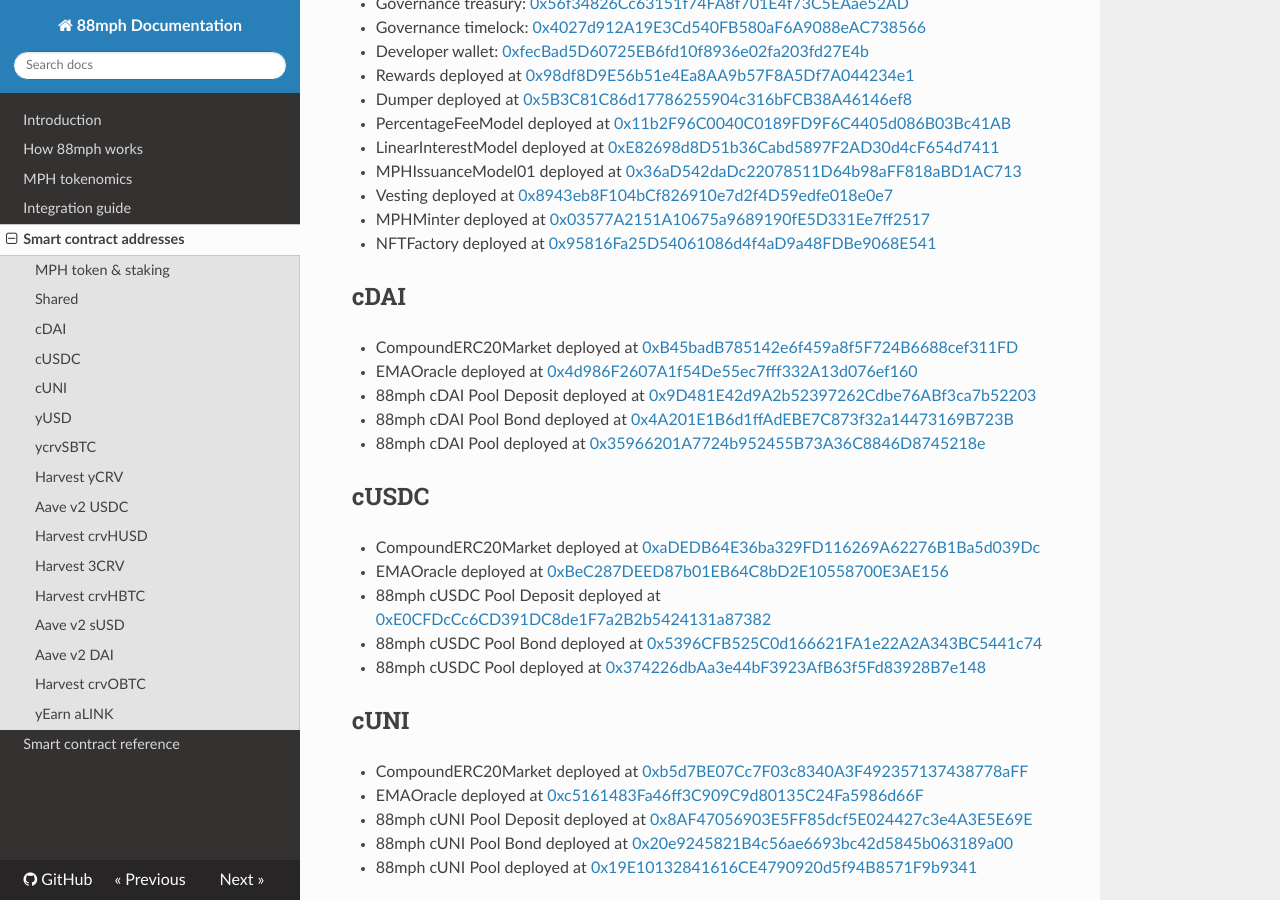
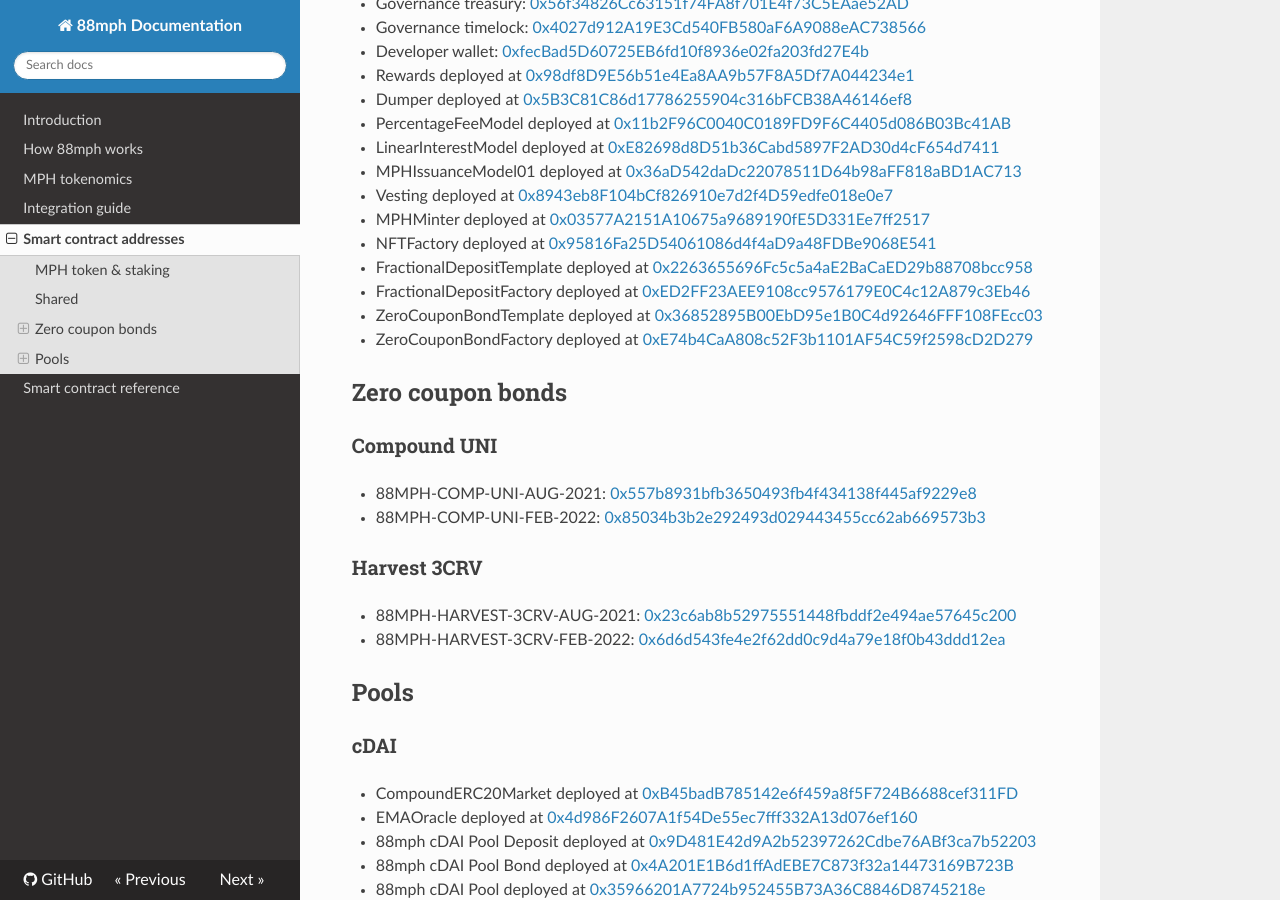
Before and after one commit to 88mphapp/docs, an MkDocs documentation site: the page built from docs/addresses.md, in a window 1280 px wide and 900 px high, scrolled down 400 px. Built offline with MkDocs 1.6.1, drawn with Linux system fonts in a browser that asks for light colours; nearby versions of some CDN libraries.

Commit message:
Add zero coupon bonds documentation

```diff
--- a/docs/addresses.md
+++ b/docs/addresses.md
@@ -20,8 +20,26 @@
 - Vesting deployed at [0x8943eb8F104bCf826910e7d2f4D59edfe018e0e7](https://etherscan.io/address/0x8943eb8F104bCf826910e7d2f4D59edfe018e0e7)
 - MPHMinter deployed at [0x03577A2151A10675a9689190fE5D331Ee7ff2517](https://etherscan.io/address/0x03577A2151A10675a9689190fE5D331Ee7ff2517)
 - NFTFactory deployed at [0x95816Fa25D54061086d4f4aD9a48FDBe9068E541](https://etherscan.io/address/0x95816Fa25D54061086d4f4aD9a48FDBe9068E541)
+- FractionalDepositTemplate deployed at [0x2263655696Fc5c5a4aE2BaCaED29b88708bcc958](https://etherscan.io/address/0x2263655696Fc5c5a4aE2BaCaED29b88708bcc958)
+- FractionalDepositFactory deployed at [0xED2FF23AEE9108cc9576179E0C4c12A879c3Eb46](https://etherscan.io/address/0xED2FF23AEE9108cc9576179E0C4c12A879c3Eb46)
+- ZeroCouponBondTemplate deployed at [0x36852895B00EbD95e1B0C4d92646FFF108FEcc03](https://etherscan.io/address/0x36852895B00EbD95e1B0C4d92646FFF108FEcc03)
+- ZeroCouponBondFactory deployed at [0xE74b4CaA808c52F3b1101AF54C59f2598cD2D279](https://etherscan.io/address/0xE74b4CaA808c52F3b1101AF54C59f2598cD2D279)
 
-## cDAI
+## Zero coupon bonds
+
+### Compound UNI
+
+- 88MPH-COMP-UNI-AUG-2021: [0x557b8931bfb3650493fb4f434138f445af9229e8](https://etherscan.io/address/0x557b8931bfb3650493fb4f434138f445af9229e8)
+- 88MPH-COMP-UNI-FEB-2022: [0x85034b3b2e292493d029443455cc62ab669573b3](https://etherscan.io/address/0x85034b3b2e292493d029443455cc62ab669573b3)
+
+### Harvest 3CRV
+
+- 88MPH-HARVEST-3CRV-AUG-2021: [0x23c6ab8b52975551448fbddf2e494ae57645c200](https://etherscan.io/address/0x23c6ab8b52975551448fbddf2e494ae57645c200)
+- 88MPH-HARVEST-3CRV-FEB-2022: [0x6d6d543fe4e2f62dd0c9d4a79e18f0b43ddd12ea](https://etherscan.io/address/0x6d6d543fe4e2f62dd0c9d4a79e18f0b43ddd12ea)
+
+## Pools
+
+### cDAI
 
 - CompoundERC20Market deployed at [0xB45badB785142e6f459a8f5F724B6688cef311FD](https://etherscan.io/address/0xB45badB785142e6f459a8f5F724B6688cef311FD)
 - EMAOracle deployed at [0x4d986F2607A1f54De55ec7fff332A13d076ef160](https://etherscan.io/address/0x4d986F2607A1f54De55ec7fff332A13d076ef160)
@@ -29,7 +47,7 @@
 - 88mph cDAI Pool Bond deployed at [0x4A201E1B6d1ffAdEBE7C873f32a14473169B723B](https://etherscan.io/address/0x4A201E1B6d1ffAdEBE7C873f32a14473169B723B)
 - 88mph cDAI Pool deployed at [0x35966201A7724b952455B73A36C8846D8745218e](https://etherscan.io/address/0x35966201A7724b952455B73A36C8846D8745218e)
 
-## cUSDC
+### cUSDC
 
 - CompoundERC20Market deployed at [0xaDEDB64E36ba329FD116269A62276B1Ba5d039Dc](https://etherscan.io/address/0xaDEDB64E36ba329FD116269A62276B1Ba5d039Dc)
 - EMAOracle deployed at [0xBeC287DEED87b01EB64C8bD2E10558700E3AE156](https://etherscan.io/address/0xBeC287DEED87b01EB64C8bD2E10558700E3AE156)
@@ -37,7 +55,7 @@
 - 88mph cUSDC Pool Bond deployed at [0x5396CFB525C0d166621FA1e22A2A343BC5441c74](https://etherscan.io/address/0x5396CFB525C0d166621FA1e22A2A343BC5441c74)
 - 88mph cUSDC Pool deployed at [0x374226dbAa3e44bF3923AfB63f5Fd83928B7e148](https://etherscan.io/address/0x374226dbAa3e44bF3923AfB63f5Fd83928B7e148)
 
-## cUNI
+### cUNI
 
 - CompoundERC20Market deployed at [0xb5d7BE07Cc7F03c8340A3F492357137438778aFF](https://etherscan.io/address/0xb5d7BE07Cc7F03c8340A3F492357137438778aFF)
 - EMAOracle deployed at [0xc5161483Fa46ff3C909C9d80135C24Fa5986d66F](https://etherscan.io/address/0xc5161483Fa46ff3C909C9d80135C24Fa5986d66F)
@@ -45,7 +63,7 @@
 - 88mph cUNI Pool Bond deployed at [0x20e9245821B4c56ae6693bc42d5845b063189a00](https://etherscan.io/address/0x20e9245821B4c56ae6693bc42d5845b063189a00)
 - 88mph cUNI Pool deployed at [0x19E10132841616CE4790920d5f94B8571F9b9341](https://etherscan.io/address/0x19E10132841616CE4790920d5f94B8571F9b9341)
 
-## yUSD
+### yUSD
 
 - YVaultMarket deployed at [0x37315Cdf1d097dfAb8267c0c1Aef6fECaC09d845](https://etherscan.io/address/0x37315Cdf1d097dfAb8267c0c1Aef6fECaC09d845)
 - EMAOracle deployed at [0x7acD00D3e1Cf5018D8530f55f9F19910c3358159](https://etherscan.io/address/0x7acD00D3e1Cf5018D8530f55f9F19910c3358159)
@@ -53,7 +71,7 @@
 - 88mph yCRV Pool Bond deployed at [0xD32D197277c3364Ea70da7bAd454278cfdbaAF4c](https://etherscan.io/address/0xD32D197277c3364Ea70da7bAd454278cfdbaAF4c)
 - 88mph yCRV Pool deployed at [0xe615e59353f70cA2424Aa0F24F49C639B8E924D3](https://etherscan.io/address/0xe615e59353f70cA2424Aa0F24F49C639B8E924D3)
 
-## ycrvSBTC
+### ycrvSBTC
 
 - YVaultMarket deployed at [0x10f1a7F480c75E6e434d35b025dF4e6C1FC26Db7](https://etherscan.io/address/0x10f1a7F480c75E6e434d35b025dF4e6C1FC26Db7)
 - EMAOracle deployed at [0x58CcE424c3098772387C7c7a35011A82569D78c6](https://etherscan.io/address/0x58CcE424c3098772387C7c7a35011A82569D78c6)
@@ -61,7 +79,7 @@
 - 88mph crvSBTC Pool Bond deployed at [0x073A4324A168D8Dc76596FB50920593092866A3c](https://etherscan.io/address/0x073A4324A168D8Dc76596FB50920593092866A3c)
 - 88mph crvSBTC Pool deployed at [0x681Aaa7CF3F7E1f110842f0149bA8A4AF53Ef2Fd](https://etherscan.io/address/0x681Aaa7CF3F7E1f110842f0149bA8A4AF53Ef2Fd)
 
-## Harvest yCRV
+### Harvest yCRV
 
 - HarvestMarket deployed at [0xD4AA5cC7Eb7f471F44bb744F518C5F3d937cc403](https://etherscan.io/address/0xD4AA5cC7Eb7f471F44bb744F518C5F3d937cc403)
 - PercentageFeeModel deployed at [0xD817Ec04440c51Ec9B34B9625357e308b6A06348](https://etherscan.io/address/0xD817Ec04440c51Ec9B34B9625357e308b6A06348)
@@ -70,7 +88,7 @@
 - 88mph Harvest yCRV Pool Bond deployed at [0x57597c75D9f6faecb1Aa08eE6a324c48E55704E4](https://etherscan.io/address/0x57597c75D9f6faecb1Aa08eE6a324c48E55704E4)
 - 88mph Harvest yCRV Pool deployed at [0x23Fa6b36E870ca5753853538D17C3ca7f5269e84](https://etherscan.io/address/0x23Fa6b36E870ca5753853538D17C3ca7f5269e84)
 
-## Aave v2 USDC
+### Aave v2 USDC
 
 - AaveMarket deployed at [0xB558fD7F1927CeB334bf661acc5C6a11C103fc91](https://etherscan.io/address/0xB558fD7F1927CeB334bf661acc5C6a11C103fc91)
 - EMAOracle deployed at [0xdde39fDd51a4783685622984b4c5E757Db6beCb0](https://etherscan.io/address/0xdde39fDd51a4783685622984b4c5E757Db6beCb0)
@@ -78,7 +96,7 @@
 - 88mph aUSDC Pool Bond deployed at [0x9C4beC382195a4CCE7CfcD18813b3F8Da1aA162B](https://etherscan.io/address/0x9C4beC382195a4CCE7CfcD18813b3F8Da1aA162B)
 - 88mph aUSDC Pool deployed at [0xe8C52367b81113ED32bb276184e521C2fbE9393A](https://etherscan.io/address/0xe8C52367b81113ED32bb276184e521C2fbE9393A)
 
-## Harvest crvHUSD
+### Harvest crvHUSD
 
 - HarvestMarket deployed at 0x095cCFeDF134D20a033eeA5ab124C03777e8B0B0
 - EMAOracle deployed at 0x64eC20abf1760a9D8a2DF69a1a10D2Ee76D7675c
@@ -86,7 +104,7 @@
 - 88mph Harvest crvHUSD Pool Bond deployed at 0x6E3e1AB141F20FD89856677F1Ea2366C6A6aB326
 - 88mph Harvest crvHUSD Pool deployed at 0xb1ABAac351e06d40441CF2CD97F6f0098e6473F2
 
-## Harvest 3CRV
+### Harvest 3CRV
 
 - HarvestMarket deployed at 0x68c16B704567F23a59615Fd7dc38ebE9E6768a1F
 - EMAOracle deployed at 0xCf208972255B9f21B71f7ca2B0b4Df93Ca006150
@@ -94,7 +112,7 @@
 - 88mph Harvest 3CRV Pool Bond deployed at 0x5421eA9A76f116B283385a82fC50b64Cf2121A64
 - 88mph Harvest 3CRV Pool deployed at 0x2F3EFD1a90a2336ab8fa1B9060380DC37361Ca55
 
-## Harvest crvHBTC
+### Harvest crvHBTC
 
 - HarvestMarket deployed at 0xF34c3AEA5261864B40b8a5aFd3bE8d9AABdD96f9
 - EMAOracle deployed at 0x8fB81eB0ee694089Bfe9b58200287cA30422E2B3
@@ -102,7 +120,7 @@
 - 88mph Harvest crvHBTC Pool Bond deployed at 0x18d1AE63b388a6581CdF8a9b7336F74bF2e75532
 - 88mph Harvest crvHBTC Pool deployed at 0x3f5611F7762cc39FC11E10C864ae38526f650e9D
 
-## Aave v2 sUSD
+### Aave v2 sUSD
 
 - AaveMarket deployed at 0x473cA701B5279C3F0d54C059d8c29B8ad470B44D
 - EMAOracle deployed at 0xF38cA0CFFc53A6B6C62c2bE87967fcc13e807751
@@ -110,7 +128,7 @@
 - 88mph aSUSD Pool Bond deployed at 0x2C0869bAC0a95a5ca7D48e14570A57171aefC252
 - 88mph aSUSD Pool deployed at 0x6712BAab01FA2dc7bE6635746Ec2Da6F8Bd73e71
 
-## Aave v2 DAI
+### Aave v2 DAI
 
 - AaveMarket deployed at 0x90757D5e68A725Fc5f7b13ecdD72cDdd5B8Fa979
 - EMAOracle deployed at 0x8f70B80ecb1786b21931dD73A8B895d263D52BB5
@@ -118,7 +136,7 @@
 - 88mph aDAI Pool Bond deployed at 0x17ae119d1702210F86ec4a228Ff728e7606D7de7
 - 88mph aDAI Pool deployed at 0xDC86AC6140026267E0873B27c8629eFE748E7146
 
-## Harvest crvOBTC
+### Harvest crvOBTC
 
 - HarvestMarket deployed at 0xa3b7A9368408dA40136cD219A91f7f571eE68a36
 - EMAOracle deployed at 0x984570fB7eA89a7991E827aA1844753Ed0C27460
@@ -126,7 +144,7 @@
 - 88mph Harvest crvOBTC Pool Bond deployed at 0xD158c1d945F504b53951CA71E743F5965a6E5d26
 - 88mph Harvest crvOBTC Pool deployed at 0xD4837145c7e13D580904e8431cfD481f9794fC41
 
-## yEarn aLINK
+### yEarn aLINK
 
 - YVaultMarket deployed at 0x08cC88c379911BF6d778081a078B48bd7035fB70
 - EMAOracle deployed at 0xb0f8FAF712fEa939CAE787DB171661C08DCfA7d8
```
Also changed, not shown: docs/integration-guide.md (+40 -0 lines), docs/smartcontract.md (+54 -0 lines).
